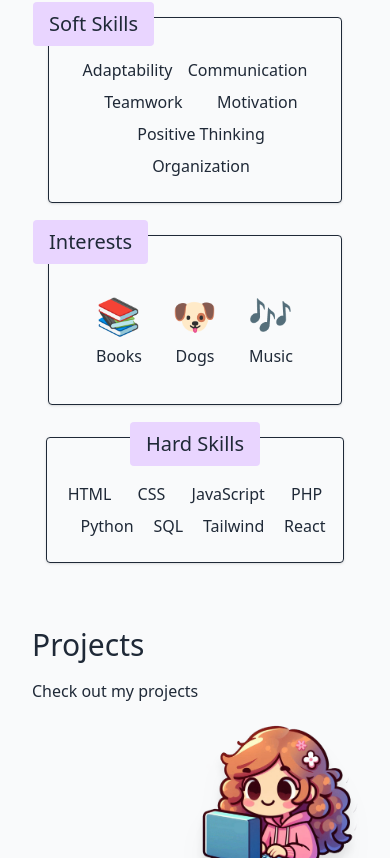
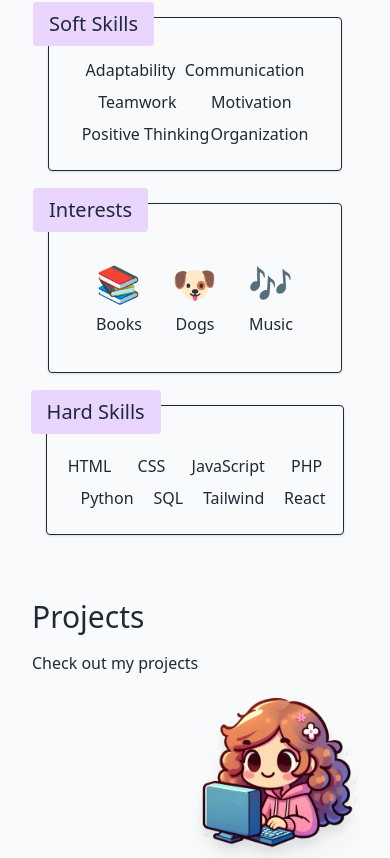
Before and after one commit to Jonkellys/portfolio, a Next.js app: page / in a window 390 px wide. Shown: the part 1781-2639 px from the top of the page. Built offline with nearby package versions, Linux system fonts and the light colour scheme.

Commit message:
Modified resposive 3

```diff
--- a/src/pages/sections/AboutMe.jsx
+++ b/src/pages/sections/AboutMe.jsx
@@ -42,7 +42,7 @@ export default function AboutMe() {
 						</p>
 					</div>
 				</div>
-				<div className="w-full md:w-1/2 h-max md:px-0 px-4 py-8 md:px-8 md:mt-8 xl:p-16 flex justify-center items-start">
+				<div className="w-full md:w-1/2 h-max md:px-0 px-4 py-8 md:px-8 md:mt-8 xl:px-16 flex justify-center items-start">
 					<InfoBox title={<FormattedMessage id="about.education.title" />}>
 						<strong>
 							<FormattedMessage id="about.education.career" />
@@ -55,7 +55,7 @@ export default function AboutMe() {
 					</InfoBox>
 				</div>
 				<div className="w-full flex flex-wrap flex-col md:flex-row md:justify-around" >
-				<div className="w-full xl:w-1/3 md:w-[45%] md:my-8 h-max flex flex-col mb-8 md:mb-0 px-2 md:px-0 md:flex-row md:justify-center md:items-start">
+				<div className="w-full xl:w-[30%] md:w-[45%] md:my-8 h-max flex flex-col mb-8 md:mb-0 px-2 md:px-0 md:flex-row md:justify-center md:items-start">
 					<InfoBox title={<FormattedMessage id="about.languages.title" />}>
 						<div className="flex flex-col space-y-1 mt-1 w-full">
 							<ProgressBar
@@ -81,9 +81,9 @@ export default function AboutMe() {
 						</div>
 					</InfoBox>
 				</div>
-				<div className="w-full xl:w-1/3 md:w-[45%] md:my-8 h-max md:h-auto xl:h-max flex flex-col mb-8 md:mb-0 px-4 md:px-0 md:flex-row md:justify-center md:items-start">
+				<div className="w-full xl:w-[30%] md:w-[45%] md:my-8 h-max md:h-auto xl:h-max flex flex-col mb-8 md:mb-0 px-4 md:px-0 md:flex-row md:justify-center md:items-start">
 					<InfoBox title={<FormattedMessage id="about.soft-skills.title" />}>
-						<div className="size-full flex justify-around flex-wrap items-center xl:py-2 space-x-3 [&_p]:mb-2">
+						<div className="size-full flex justify-around flex-wrap items-center xl:py-2 [&_p]:mb-2">
 							<p>
 								<FormattedMessage id="about.soft-skills.one" />
 							</p>
@@ -105,7 +105,7 @@ export default function AboutMe() {
 						</div>
 					</InfoBox>
 				</div>
-				<div className="w-full xl:w-1/3 md:w-[45%] h-max flex flex-col mb-8 md:my-8 px-4 md:px-0 md:flex-row md:justify-center md:items-start">
+				<div className="w-full xl:w-[30%] md:w-[45%] h-max flex flex-col mb-8 md:my-8 px-4 md:px-0 md:flex-row md:justify-center md:items-start">
 					<InfoBox title={<FormattedMessage id="about.interests.title" />}>
 						<div className="size-full flex justify-between items-center py-5 xl:py-5 md:py-0">
 							<div className="w-1/3 flex flex-col justify-center items-center text-center">
@@ -129,11 +129,11 @@ export default function AboutMe() {
 						</div>
 					</InfoBox>
 				</div>
-				<div className="w-11/12 mx-[auto] md:mx-0 h-auto mb-8 md:w-[45%] xl:w-11/12 md:my-0 md:my-8 p-4 rounded shadow border border-gray-800 dark:border-white flex flex-col items-center">
-					<h3 className="rounded bg-purple-200  dark:bg-purple-300 text-xl text-gray-800 px-4 py-2 w-max -mt-8 mb-4">
+				<div className="w-11/12 mx-[auto] md:mx-0 h-auto mb-8 md:w-[45%] xl:w-11/12 md:my-0 md:my-8 p-4 rounded relative shadow border border-gray-800 dark:border-white flex flex-col items-center">
+					<h3 className="rounded bg-purple-200 dark:bg-purple-300 text-xl text-gray-800 px-4 py-2 w-max -mt-8 mb-4 absolute -left-4 xl:static">
 						<FormattedMessage id="about.hard-skills.title" />
 					</h3>
-					<div className="flex flex-row justify-around items-center flex-wrap space-x-4 md:1/2 md:px-4 [&_p]:mb-2">
+					<div className="flex flex-row justify-around items-center flex-wrap space-x-4 mt-8 xl:mt-0 md:px-4 [&_p]:mb-2">
 						<p>HTML</p>
 						<p>CSS</p>
 						<p>JavaScript</p>
```
